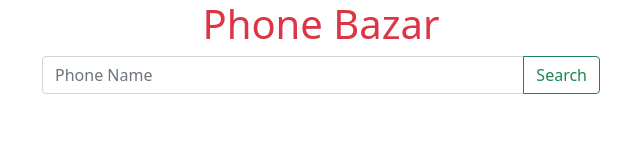
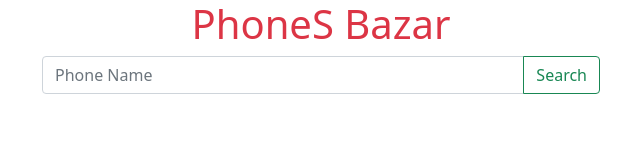
Before and after one commit to Nmakhdum/assignment6, a plain HTML site: page index.html in a window 1280 px wide. Shown: the whole page, without its empty margins (319-959 px from the left). Drawn offline with nearby package versions, Linux system fonts and the light colour scheme.

Commit message:
headding

```diff
--- a/index.html
+++ b/index.html
@@ -15,7 +15,7 @@
     <link rel="stylesheet" href="style.css" />
   </head>
   <body class="container text-center">
-    <h1 class="text-danger">Phone Bazar</h1>
+    <h1 class="text-danger">PhoneS Bazar</h1>
 
     <!-- Search -->
     <div id="search-box" class="input-group mb-4">
```
